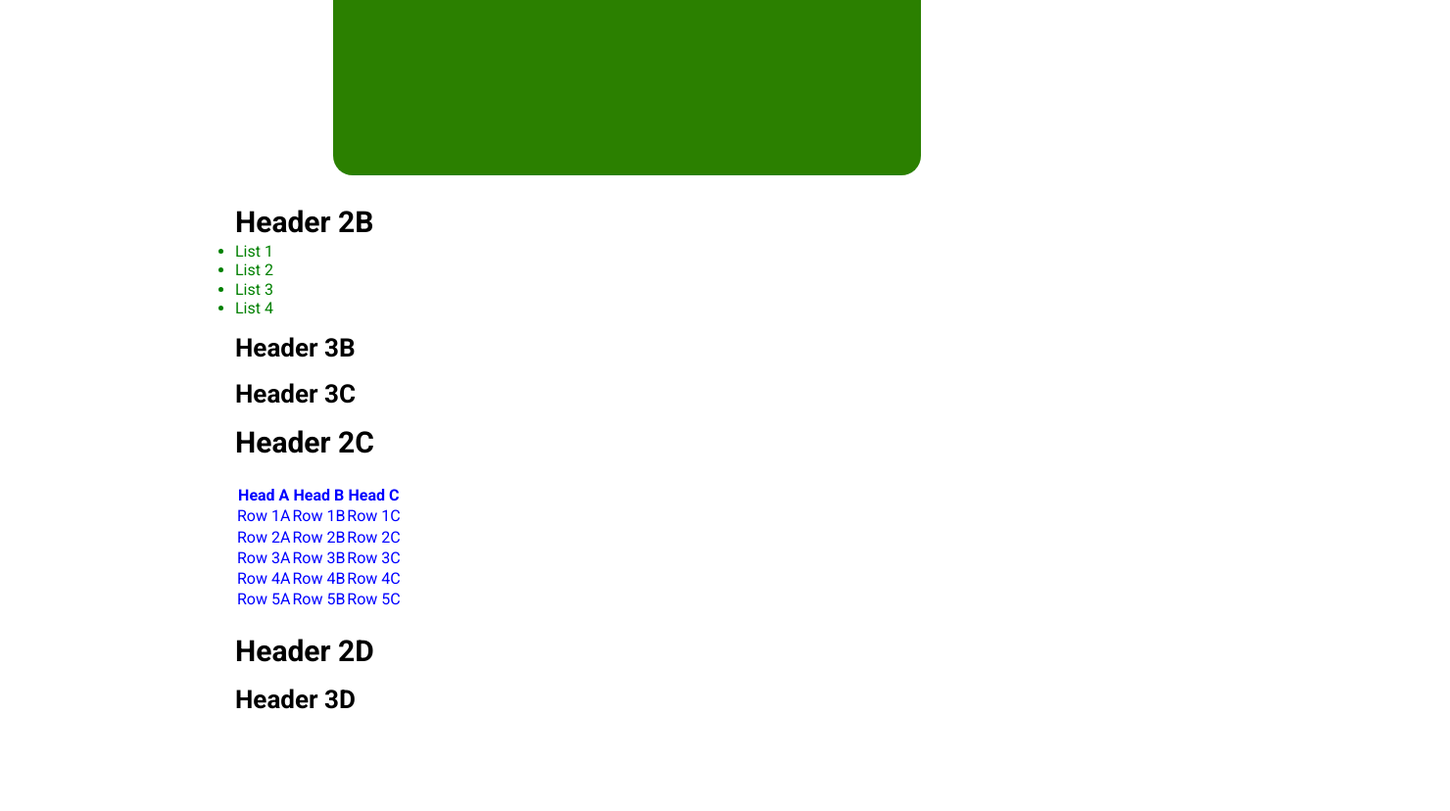
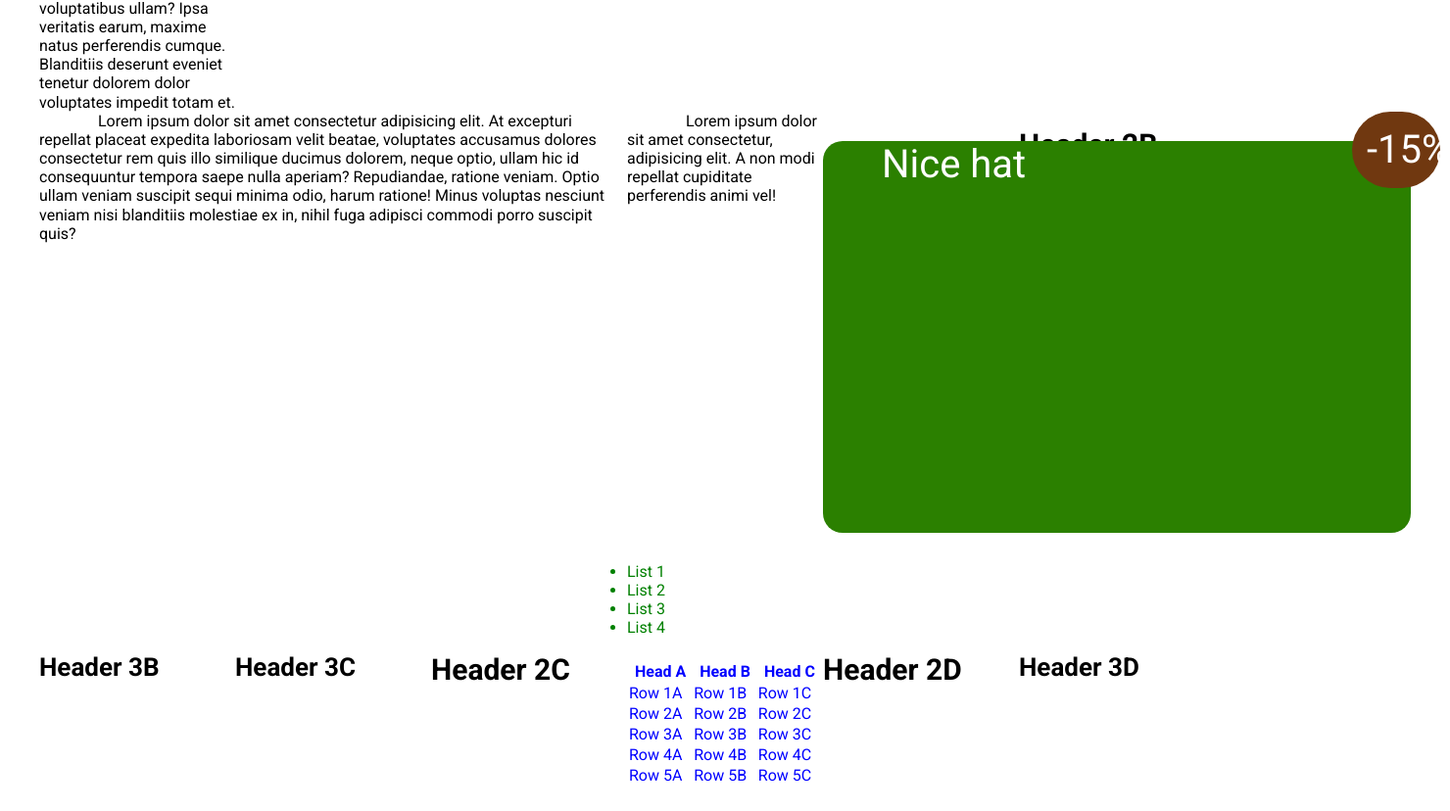
Before and after one commit to ZeddFox/Lexicon-Github-Pages, a plain HTML site: page index.html in a window 1280 px wide. Shown: the part 793-1621 px from the top of the page at 98% size, 1480 px wide, since content can reach past the window. Before the commit the page ends 1524 px from the top, so only its background shows below. Drawn offline with Linux system fonts and the light colour scheme.

Commit message:
Add two more html files

```diff
--- a/index.html
+++ b/index.html
@@ -20,11 +20,15 @@
             </ul>
         </nav>
         <article>
+            <section id="head-section">
         <h1>Header 1</h1>
             <h2>Header 2A</h2>
                 <h3>Header 3A</h3>
+                </section>
                 <p>Lorem ipsum dolor sit amet consectetur adipisicing elit. <span class="cursivered">qui voluptas aut tenetur excepturi ab illum nobis impedit, repudiandae iste veritatis corporis doloribus laborum cupiditate quia numquam laboriosam assumenda dolores reprehenderit voluptatem?</span>Suscipit, totam repudiandae debitis accusamus nostrum itaque explicabo tenetur dolorem illum corporis ea accusantium alias similique excepturi nulla eveniet minima quas officia voluptate incidunt rem necessitatibus. Cupiditate pariatur ipsa ea consequuntur eius sunt molestiae ipsam consequatur at! Tempora praesentium expedita aspernatur vero, iusto quas quasi sapiente laudantium, reprehenderit totam voluptatibus ullam? Ipsa veritatis earum, maxime natus perferendis cumque. Blanditiis deserunt eveniet tenetur dolorem dolor voluptates impedit totam et.</p>
+                <section id="first">
                 <p>Lorem ipsum dolor sit amet consectetur adipisicing elit. At excepturi repellat placeat expedita laboriosam velit beatae, voluptates accusamus dolores consectetur rem quis illo similique ducimus dolorem, neque optio, ullam hic id consequuntur tempora saepe nulla aperiam? Repudiandae, ratione veniam. Optio ullam veniam suscipit sequi minima odio, harum ratione! Minus voluptas nesciunt veniam nisi blanditiis molestiae ex in, nihil fuga adipisci commodi porro suscipit quis?</p>
+                </section>
                 <p>Lorem ipsum dolor sit amet consectetur, adipisicing elit. A non modi repellat cupiditate perferendis animi vel!</p>
                 <div class="card">
                     <p>Nice hat</p>
@@ -33,7 +37,7 @@
                     </div>
                 </div>
             <h2>Header 2B</h2>
-            <ul class="makeGreen">
+            <ul id="second", class="makeGreen">
                 <li>List 1</li>
                 <li>List 2</li>
                 <li>List 3</li>
--- a/style-text.css
+++ b/style-text.css
@@ -29,9 +29,11 @@ nav ul li
 
 article
 {
-    width: 800px;
+    width: 1200px;
 /*    text-align: center;*/
     margin: auto;
+    display: grid;
+    grid-template-columns: repeat(6, 200px);
 }
 
 .roboto-regular
@@ -147,3 +149,19 @@ div.card
     top: -30px;
     right: -30px;
 }
+
+#head-section
+{
+    grid-column: 1 / 7;
+}
+
+#first
+{
+    grid-column: 1 / 4;
+    grid-row: span 2;
+}
+
+#second
+{
+    grid-column: 4 / 7;
+}
--- /dev/null
+++ b/stylegridone.css
@@ -0,0 +1,37 @@
+body
+{
+    font-size: 24px;
+    width: 1000px;
+    height: 100vh;
+    margin: auto;
+    display: flex;
+    flex-direction: column;
+    justify-content: space-between;
+}
+
+#first
+{
+    color: red;
+}
+
+#second
+{
+    color: green;
+}
+
+#third
+{
+    color: blue;
+}
+
+#fourth
+{
+    color: yellow;
+}
+
+body > div
+{
+    display: flex;
+    flex-direction: row;
+    justify-content: space-between;
+}
--- /dev/null
+++ b/stylegridtwo.css
@@ -0,0 +1,31 @@
+body
+{
+    display: grid;
+    grid-template-columns: 400px 600px;
+    grid-template-rows: 200px 300px 300px;
+    grid-auto-flow: dense;
+}
+
+body > *
+{
+    padding: 20px;
+    background-color: chocolate;
+    font-size: 3rem;
+}
+
+#first
+{
+    grid-column-start: 1;
+    grid-column-end: 4;
+}
+
+#second
+{
+    grid-column: 2 / 3;
+    grid-row: 3 / 4;
+}
+
+#third
+{
+    grid-row: 1 / 2;
+}
```
Also changed, not shown: grid.html (added, +17 -0 lines), 1 other file.
